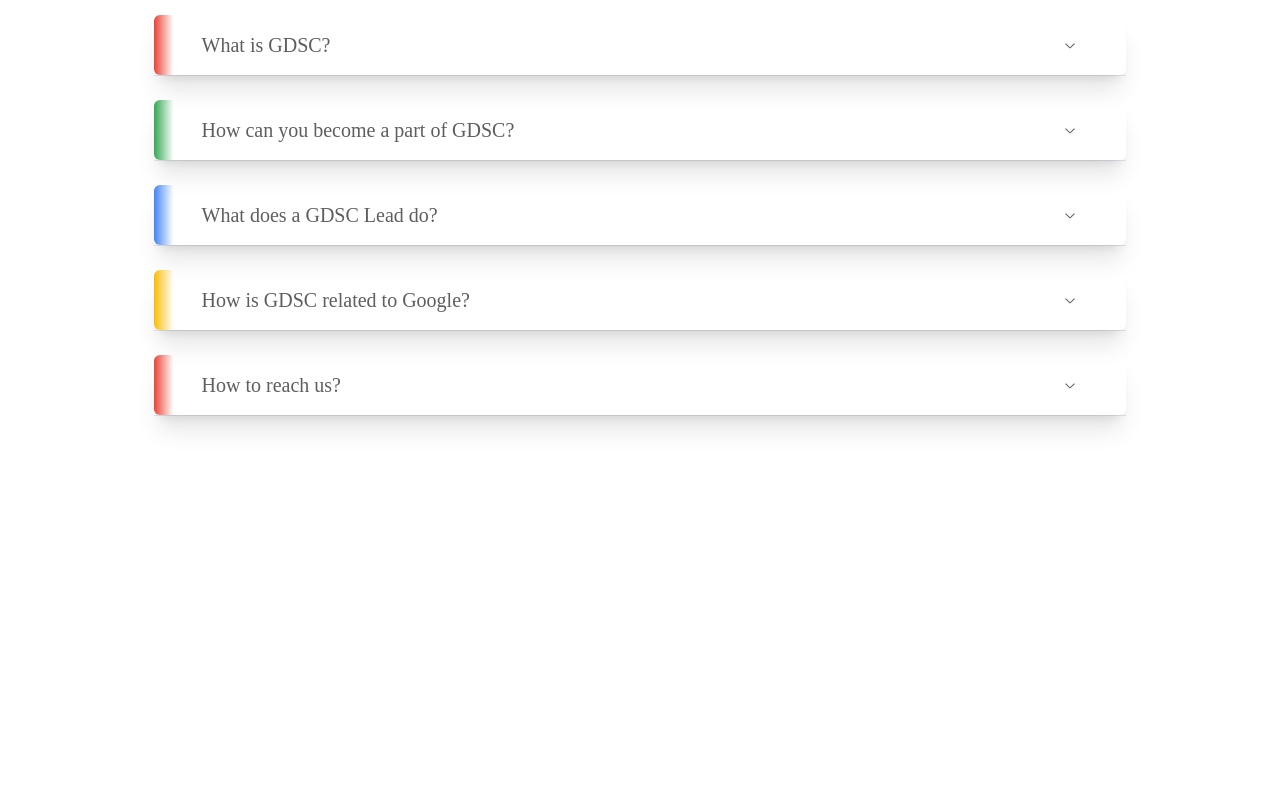
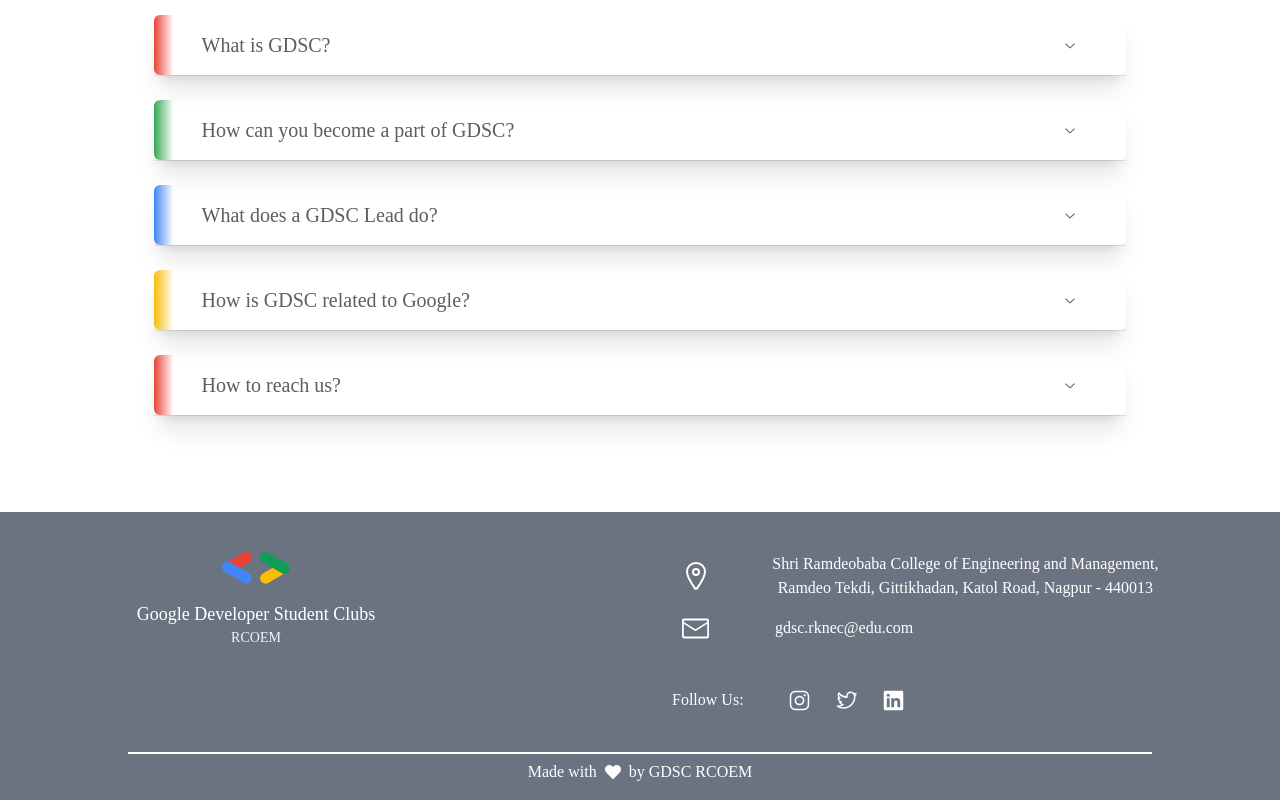
Before and after one commit to EvolutionX-10/gdsc, a React (Vite) app: page / in a window 1280 px wide. Shown: the part 3286-4086 px from the top of the page. Before the commit the page ends 3798 px from the top, so only its background shows below. Built offline with nearby package versions, Linux system fonts and the light colour scheme; a web font is replaced by a local one.

Commit message:
chore: grrrr
permalink: http://whatthecommit.com/8aac516a9c637fb1a667610fb4991471

```diff
--- a/src/App.tsx
+++ b/src/App.tsx
@@ -7,7 +7,7 @@
 import { Circles } from '@/components/Circles';
 import { TechLine } from '@/components/TechLine';
 import { FAQs } from '@/components/FAQs';
-// import { Footer } from '@/components/Footer';
+import { Footer } from '@/components/Footer';
 
 function App() {
 	return (
@@ -20,7 +20,7 @@
 			<Circles />
 			<TechLine />
 			<FAQs />
-			{/* <Footer /> */}
+			<Footer />
 		</>
 	);
 }
--- a/src/components/Footer.tsx
+++ b/src/components/Footer.tsx
@@ -10,13 +10,13 @@
 
 export function Footer() {
 	return (
-		<footer className="relative flex h-72 w-[100vw] items-start justify-between bg-gradient-to-r from-fuchsia-300 to-blue-500 pt-10">
-			<div className="flex w-[30vw] flex-col items-center justify-center translate-x-16">
+		<footer className="relative flex w-[100vw] items-start justify-between bg-gray-500 pt-10 max-md:flex-col md:h-72">
+			<div className="flex w-[30vw] translate-x-16 flex-col items-center justify-center max-md:w-fit max-md:translate-x-8">
 				<img src={logo} alt="logo" className="h-8" />
-				<p className="pt-4 text-background text-lg">Google Developer Student Clubs</p>
+				<p className="pt-4 text-lg text-background">Google Developer Student Clubs</p>
 				<span className="text-sm text-muted">RCOEM</span>
 			</div>
-			<div className="flex w-[50vw] flex-col items-start justify-center gap-4">
+			<div className="flex w-[50vw] max-md:w-[95vw] max-md:py-8 flex-col items-start justify-center gap-4">
 				<div className="flex items-center">
 					<IoLocationOutline className="mx-12 scale-[2] text-background" />
 					<div className="text-md w-2/3 text-center text-background">
@@ -24,11 +24,11 @@
 						Road, Nagpur - 440013
 					</div>
 				</div>
-				<div className="flex w-2/3 items-center">
+				<div className="flex items-center">
 					<EnvelopeClosedIcon className="mx-12 scale-[1.8] text-background" />
 					<div className="text-md mx-6 text-center text-background">gdsc.rknec@edu.com</div>
 				</div>
-				<div className="flex items-center gap-12 pt-4">
+				<div className="flex items-center gap-12 py-8">
 					<div className="text-md ml-8 text-background">Follow Us: </div>
 					<div className="flex gap-8">
 						<InstagramLogoIcon className="scale-150 cursor-pointer text-background transition-all hover:scale-[1.8]" />
@@ -38,7 +38,7 @@
 				</div>
 			</div>
 			<div className="absolute bottom-4 w-full text-background">
-				<span className="absolute h-[2px] w-[80vw] left-[10%] -translate-y-2 bg-background" />
+				<span className="absolute left-[10%] h-[2px] w-[80vw] -translate-y-2 bg-background" />
 				<span className="flex items-center justify-center gap-2">
 					Made with <FaHeart /> by GDSC RCOEM
 				</span>
```
